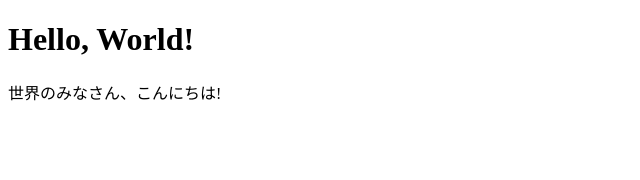
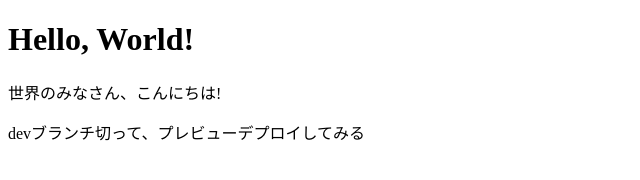
Before and after one commit to heiwa4126/cfp-test0, a website: page public/index.html in a window 1280 px wide. Shown: the whole page, without its empty margins (0-640 px from the left). Drawn offline with Linux system fonts and the light colour scheme.

Commit message:
[WIP] preview deploy test

```diff
--- a/public/index.html
+++ b/public/index.html
@@ -8,5 +8,6 @@
 	<body>
 		<h1 id="heading">Hello, World!</h1>
 		<p>世界のみなさん、こんにちは!</p>
+		<p>devブランチ切って、プレビューデプロイしてみる</p>
 	</body>
 </html>
```
